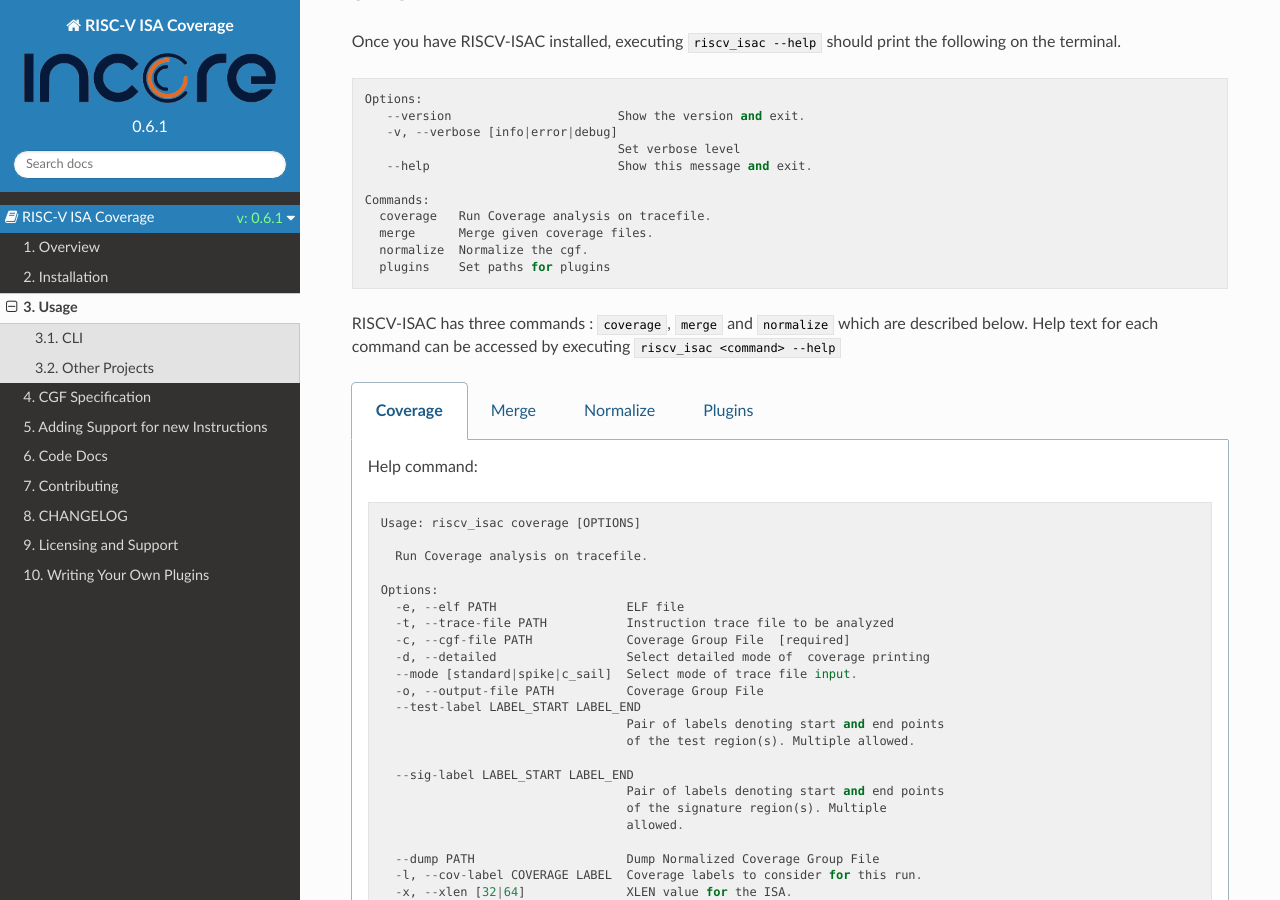
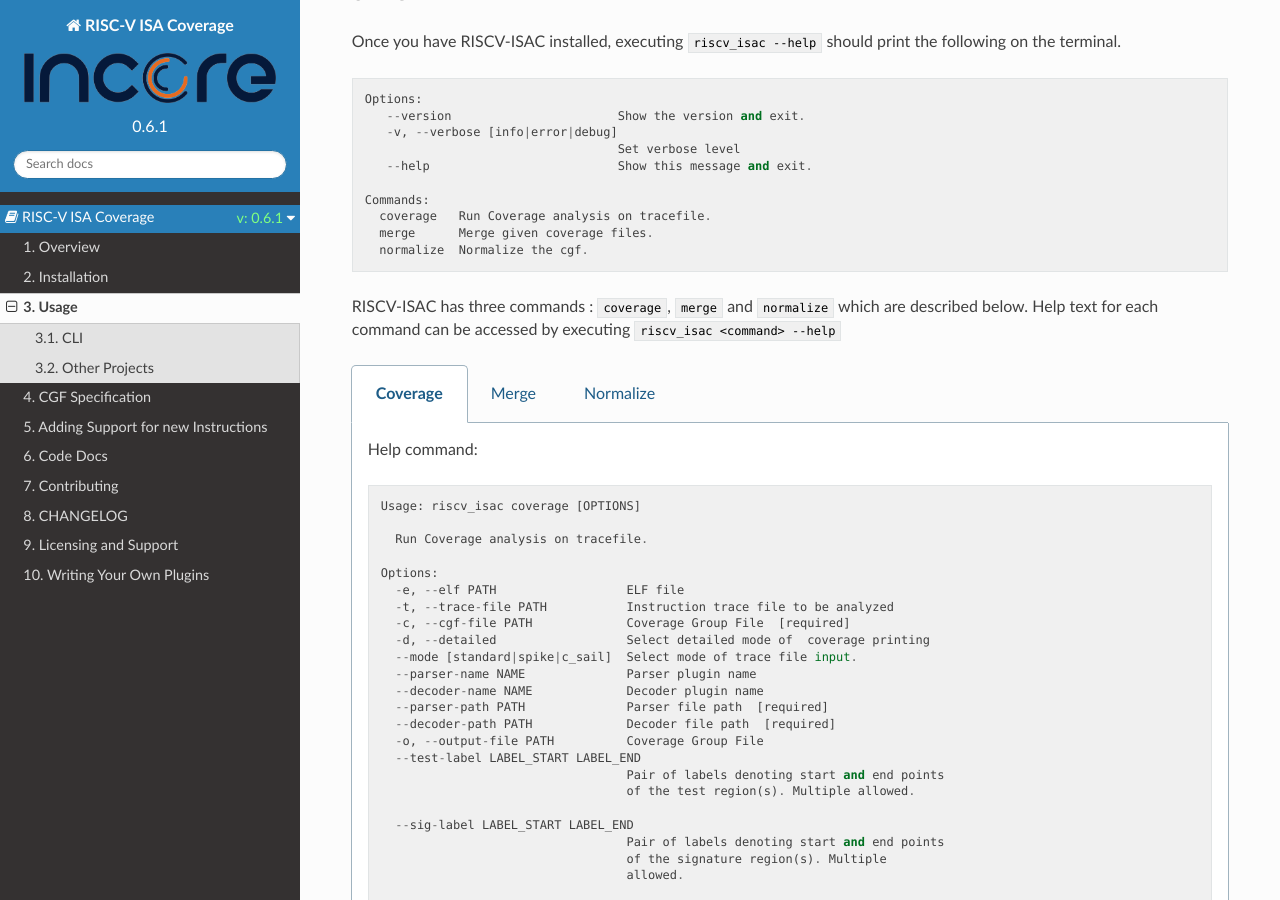
Before and after one commit to riscv-software-src/riscv-isac, a Sphinx documentation site: the page built from docs/source/cli.rst, in a window 1280 px wide and 900 px high, scrolled down 232 px. Built offline with Sphinx 7.4.7 and the Read the Docs theme 2.0.0, drawn with Linux system fonts in a browser that asks for light colours.

Commit message:
Update cli.rst

```diff
--- a/docs/source/cli.rst
+++ b/docs/source/cli.rst
@@ -19,7 +19,6 @@ Once you have RISCV-ISAC installed, executing ``riscv_isac --help`` should print
      coverage   Run Coverage analysis on tracefile.
      merge      Merge given coverage files.
      normalize  Normalize the cgf.
-     plugins    Set paths for plugins
 
 RISCV-ISAC has three commands : ``coverage``, ``merge`` and ``normalize`` which are described below.
 Help text for each command can be accessed by executing ``riscv_isac <command> --help``
@@ -40,6 +39,10 @@ Help text for each command can be accessed by executing ``riscv_isac <command> -
         -c, --cgf-file PATH             Coverage Group File  [required]
         -d, --detailed                  Select detailed mode of  coverage printing
         --mode [standard|spike|c_sail]  Select mode of trace file input.
+        --parser-name NAME              Parser plugin name
+        --decoder-name NAME             Decoder plugin name
+        --parser-path PATH              Parser file path  [required]
+        --decoder-path PATH             Decoder file path  [required]
         -o, --output-file PATH          Coverage Group File
         --test-label LABEL_START LABEL_END
                                         Pair of labels denoting start and end points
@@ -85,21 +88,6 @@ Help text for each command can be accessed by executing ``riscv_isac <command> -
         --help                  Show this message and exit.
 
 
-  .. tab:: Plugins
-
-   Help Command::
-
-    Usage: riscv_isac plugins
-
-      Set path for plugins
-
-    Options:
-       -t, --trace-file PATH           Instruction trace file to be analyzed
-       --spike PATH                    Spike parser plugin file
-       --csail PATH                    C_sail parser plugin file
-       --decoder PATH                  Disassembler plugin file
-       --parser [c_sail|spike]         Plugin name
-
 
 Other Projects
 ==============
```
